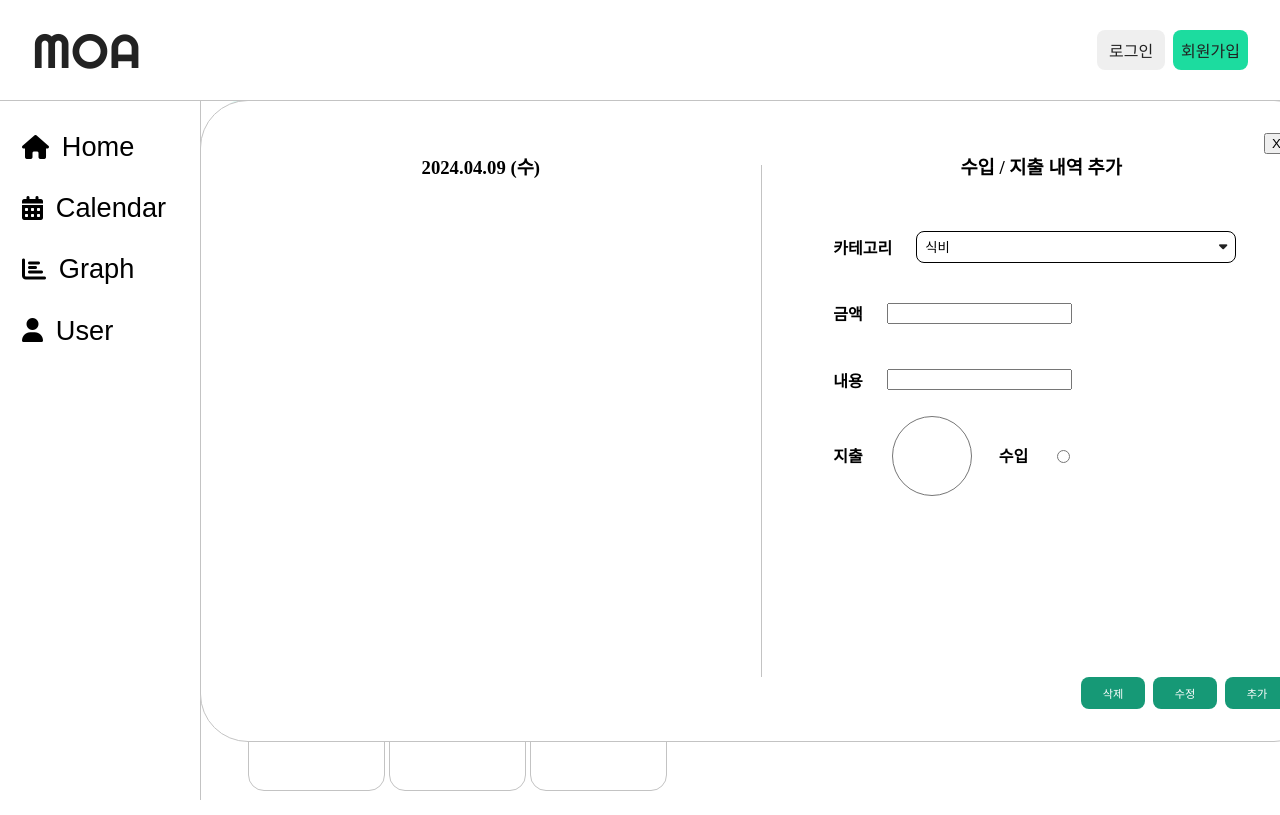
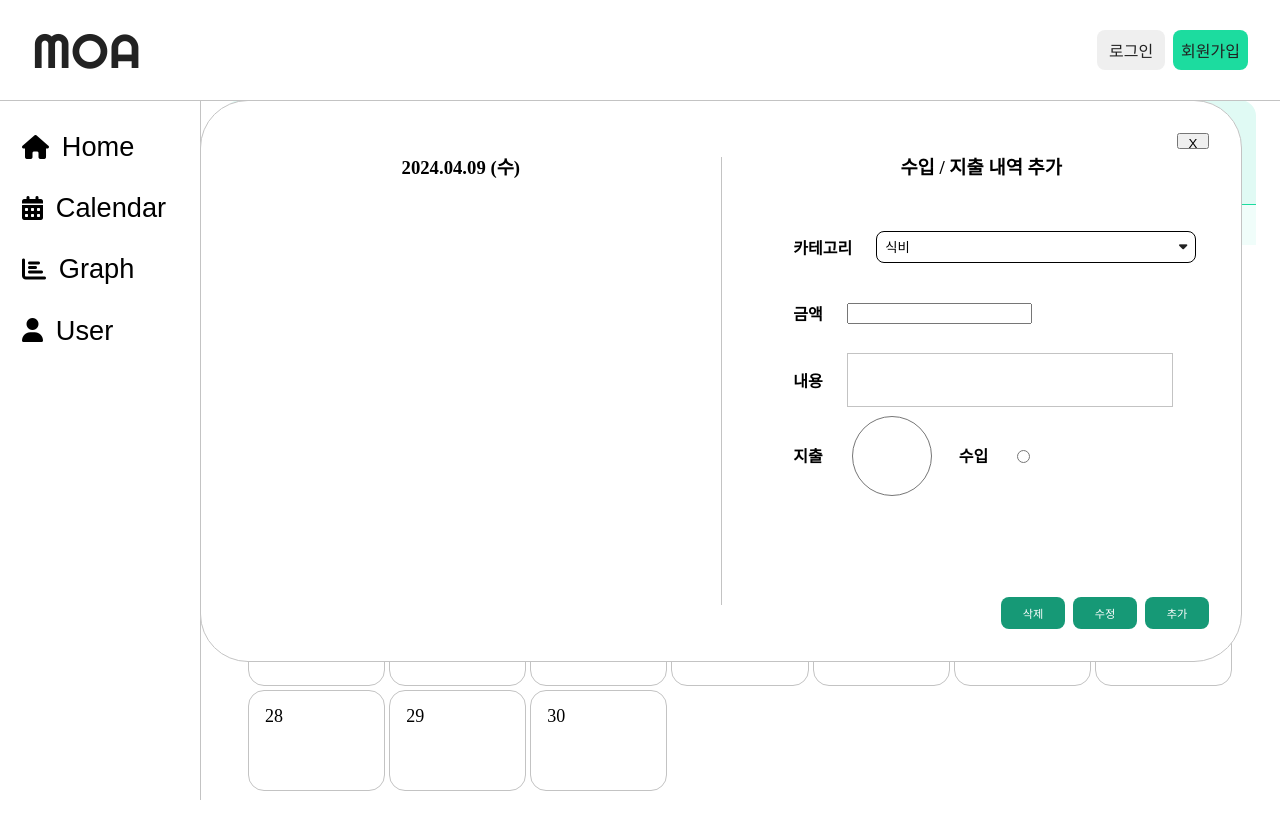
Before and after one commit to Money-MOA/tetz-s-secret-account-book, a Vue app: page /calendar in a window 1280 px wide. Both pictures are taken after a click on the element "10". Built offline with nearby package versions, Linux system fonts and the light colour scheme.

Commit message:
feat: Modal.vue 수정

```diff
--- a/src/components/Modal.vue
+++ b/src/components/Modal.vue
@@ -3,9 +3,9 @@
     class="modal-overlay fixed flex inset-0 items-center justify-center border border-[0.01rem] border-[#c3c3c3] rounded-[3rem] bg-[#ffffff] z-50"
     v-if="visible"
   >
-    <div class="modal w-[70rem] h-[40rem] relative overflow-hidden">
+    <div class="modal w-[65rem] h-[35rem] relative overflow-hidden">
       <button
-        class="close-button absolute top-[2rem] right-[2rem]"
+        class="close-button absolute top-[2rem] right-[2rem] w-[2rem] h-[1rem]"
         @click="hideModal"
       >
         X
@@ -53,7 +53,7 @@
                       selectCategory(item);
                       dropOnOff();
                     "
-                    class="block w-full bg-[#ffffff] hover:bg-gray-100 cursor-pointer"
+                    class="block w-full px-[0.1rem] py-[0.1rem] bg-[#ffffff] hover:bg-gray-100 cursor-pointer"
                   >
                     {{ item }}
                   </li>
@@ -66,7 +66,10 @@
             </li>
             <li class="flex items-center justify-start gap-[1.5rem]">
               <h4>내용</h4>
-              <input type="text" />
+              <textarea
+                maxlength="20"
+                class="w-[20rem] h-[3rem] resize-none border border-[0.01rem] border-[#c3c3c3]"
+              ></textarea>
             </li>
             <li class="flex items-center justify-start gap-[1.5rem]">
               <h4>지출</h4>
```
